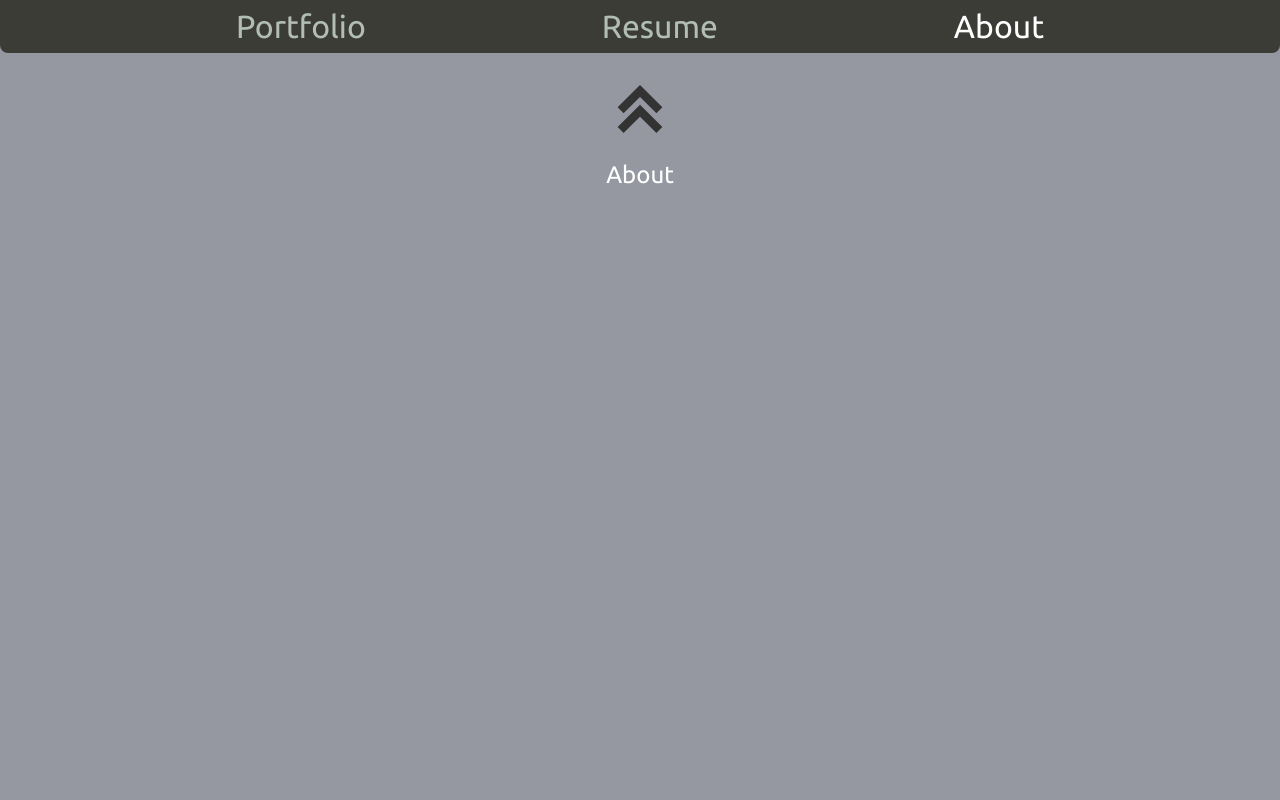
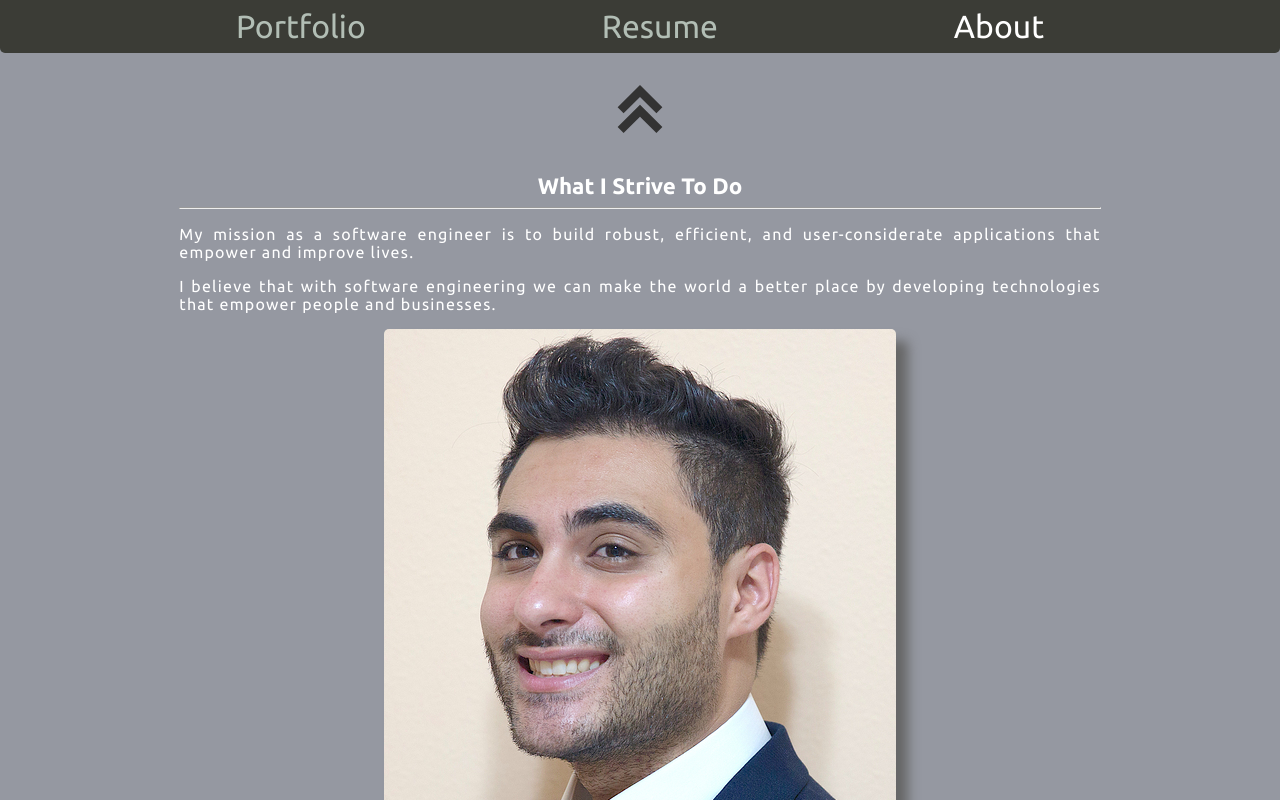
Before and after one commit to tarekel96/Portfolio_App, a React (Create React App) app in the folder portfolio/: page / in a window 1280 px wide. Both pictures are taken after a click on the element "About". Shown: the top 800 px of the page. Built offline with nearby package versions, Linux system fonts and the light colour scheme.

Commit message:
finished up mission statements profile pic and bio of the about page

```diff
--- /dev/null
+++ b/portfolio/public/assets/data/about.json
@@ -0,0 +1,18 @@
+{
+	"bio1": "I am a 2nd Bachelor's student attending Chapman University to learn more about my passion, Software Engineering. Before attending Chapman, I graduated from the University of San Diego where I got a Bachelor’s in Business Administration (as a pre-med student). By graduation, I knew medicine did not excite me enough to want to pursue a career in the field. I always had an interest in technology and software, so I attended the UCI Coding Bootcamp very soon after graduating from USD.",
+	"bio2": "The Bootcamp solidified my realization that computer programming is my passion and the career path I want to continue to pursue. I deiced to go back to a 4-year university, Chapman University, for a 2nd Bachelor's in Software Engineering to take the opportunity to learn more about my newly discovered passion. In addition to attending Chapman, I have interned as a software engineer with multiple companies such as Forkaia, Pacific Life Insurnace, and now currently HumanID. Please feel welcome to message me on LinkedIn or send me an email if you have any questions.",
+	"interests": [
+		"3D Printing",
+		"Traveling",
+		"Sneakers",
+		"Hiking",
+		"Basketball (NBA)",
+		"Cars",
+		"Music",
+		"Reading",
+		"Tea/Coffee",
+		"Foodie"
+	],
+	"mission1": "My mission as a software engineer is to build robust, efficient, and user-considerate applications that empower and improve lives.",
+	"mission2": "I believe that with software engineering we can make the world a better place by developing technologies that empower people and businesses."
+}
--- a/portfolio/public/index.html
+++ b/portfolio/public/index.html
@@ -23,7 +23,7 @@
     <style>
       @import url('https://fonts.googleapis.com/css2?family=Ubuntu:wght@400;700&display=swap');
       </style>
-  <title>React App</title>
+  <title>Tarek El-Hajjaoui</title>
 </head>
 
 <body>
--- a/portfolio/src/App.js
+++ b/portfolio/src/App.js
@@ -143,8 +143,8 @@ const App = () => {
 	);
 
 	React.useEffect(() => {
-		let isCancelled = false;
-		if (isCancelled === false) {
+		let isMounted = true;
+		if (isMounted === true) {
 			try {
 				return new Promise((resolve, reject) => {
 					resolve(asyncFetchData('assets/data/projects.json', setProjectData));
@@ -155,7 +155,7 @@ const App = () => {
 				console.log(new Error(error));
 			}
 		}
-		return () => (isCancelled = true);
+		return () => (isMounted = false);
 	}, []);
 	/* ROOT APP useEffect */
 	React.useEffect(
--- a/portfolio/src/components/Navbar.module.css
+++ b/portfolio/src/components/Navbar.module.css
@@ -5,8 +5,8 @@
 	justify-content: space-evenly;
 	align-content: center;
 	margin: 0 auto;
-	border-bottom-left-radius: 8px;
-	border-bottom-right-radius: 8px;
+	border-bottom-left-radius: 5px;
+	border-bottom-right-radius: 5px;
 }
 .navbar div {
 	display: inline-block;
--- a/portfolio/src/components/Section.js
+++ b/portfolio/src/components/Section.js
@@ -35,7 +35,6 @@ export const Section = ({
 			let leftHandler;
 			let rightHandler;
 			if ((upArrow || upAndDownArrows) && upArrowRef !== null) {
-				console.log('1');
 				upNavHandler = setInterval(
 					upArrowRef.current.addEventListener('click', () => resetPreviousNavItem(pageIndex)),
 					500
@@ -43,7 +42,6 @@ export const Section = ({
 				upHandler = setInterval(upArrowRef.current.addEventListener('click', slideUp), 500);
 			}
 			if ((downArrow || upAndDownArrows) && downArrowRef !== null) {
-				console.log('2');
 				downNavHandler = setInterval(
 					downArrowRef.current.addEventListener('click', () => resetPreviousNavItem(pageIndex)),
 					500
@@ -51,7 +49,6 @@ export const Section = ({
 				downHandler = setInterval(downArrowRef.current.addEventListener('click', slideDown), 500);
 			}
 			if (cardArrows === true && rightArrowRef !== null && leftArrowRef !== null) {
-				console.log('3');
 				rightHandler = setInterval(rightArrowRef.current.addEventListener('click', next), 500);
 				leftHandler = setInterval(leftArrowRef.current.addEventListener('click', previous), 500);
 			}
--- a/portfolio/src/pages/About.js
+++ b/portfolio/src/pages/About.js
@@ -1,19 +1,70 @@
 import React from 'react';
+import Loading from './Loading.js';
+import { asyncFetchData } from '../utils/fetchData.js';
+import styles from './About.module.css';
 
 const About = ({ setPageIndex, slideUp, upArrowRef }) => {
-	React.useEffect(
-		() => {
-			let isMounted = true;
-			if (isMounted === false) return;
-			const upHandler = setInterval(upArrowRef.current.addEventListener('click', slideUp), 500);
-			return () => {
-				clearInterval(upHandler);
-				isMounted = false;
-			};
-		},
-		[ slideUp, upArrowRef ]
+	const [ aboutData, setAboutData ] = React.useState({});
+	const [ loading, setLoading ] = React.useState(true);
+	React.useEffect(() => {
+		try {
+			return new Promise((resolve, reject) => {
+				resolve(asyncFetchData('assets/data/about.json', setAboutData));
+			});
+			// eslint-disable-next-line
+		} catch (error) {
+			return console.log(new Error(error));
+		}
+	}, []);
+	while (loading) {
+		console.log(aboutData);
+		if (aboutData !== null) {
+			setLoading(() => false);
+		}
+		return <Loading />;
+	}
+	const { bio1, bio2, mission1, mission2 } = aboutData;
+	return (
+		<section className={styles['aboutContainer']}>
+			<MissionStatements mission1={mission1} mission2={mission2} />
+			<ProfileImage imgSrc={'assets/images/tarekProfilePic.jpg'} imgAlt={'Tarek'} />
+			<Bio bio1={bio1} bio2={bio2} />
+		</section>
 	);
-	return <h1>About</h1>;
+};
+const MissionStatements = ({ mission1, mission2 }) => {
+	return (
+		<section>
+			<div>
+				<header>What I Strive To Do</header>
+				<hr />
+				<p>{mission1}</p>
+				<p>{mission2}</p>
+			</div>
+		</section>
+	);
+};
+const ProfileImage = ({ imgSrc, imgAlt }) => {
+	return (
+		<section className={styles['profileImageContainer']}>
+			<div>
+				<img src={imgSrc} alt={imgAlt} />
+			</div>
+		</section>
+	);
+};
+const Bio = ({ bio1, bio2 }) => {
+	return (
+		<section>
+			<div>
+				<header>Bio</header>
+				<hr />
+				<p>{bio1}</p>
+				<p>{bio2}</p>
+				<hr />
+			</div>
+		</section>
+	);
 };
 
 export default About;
--- /dev/null
+++ b/portfolio/src/pages/About.module.css
@@ -0,0 +1,27 @@
+.aboutContainer {
+	padding-top: 2rem;
+}
+
+.aboutContainer > section {
+	width: 80%;
+	margin: 0 auto;
+}
+
+.aboutContainer > section > div > header {
+	text-align: center;
+	font-size: 1.4rem;
+	font-weight: 700;
+}
+.aboutContainer > section > div > p {
+	text-align: justify;
+	letter-spacing: 1.25px;
+}
+.profileImageContainer {
+	margin: 0 auto;
+	display: flex;
+	justify-content: center;
+}
+.profileImageContainer > div > img {
+	box-shadow: 12px 12px 12px #666;
+	border-radius: 5px;
+}
--- a/portfolio/src/pages/Resume.module.css
+++ b/portfolio/src/pages/Resume.module.css
@@ -29,6 +29,7 @@
 .experiences > header {
 	text-align: center;
 	font-size: 1.4rem;
+	font-weight: 700;
 }
 .technicalSkills > div {
 	display: flex;
```
Also changed, not shown: portfolio/public/assets/images/tarekProfilePic.jpg (added).
